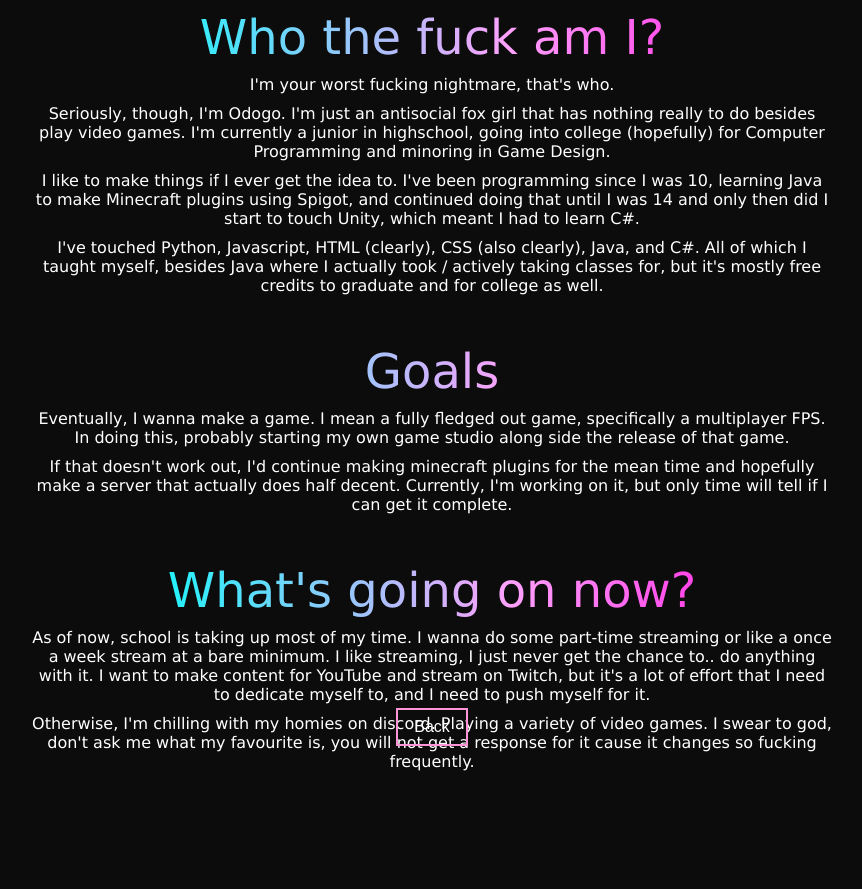
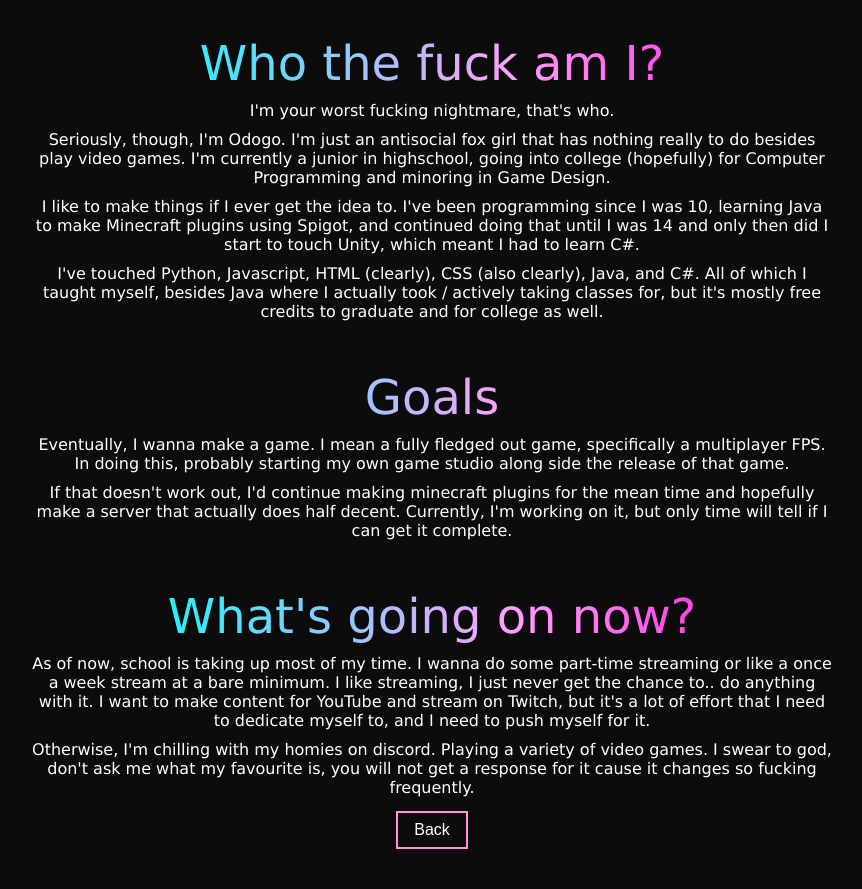
Before and after one commit to Odogo/odogo.lol, a plain HTML site: page about.html in a window 1280 px wide. Shown: the whole page, without its empty margins (208-1070 px from the left). Before the commit the page ends 800 px from the top, so only its background shows below. Drawn offline with Linux system fonts and the light colour scheme.

Commit message:
fixed sizing issue on smaller screens

```diff
--- a/about.html
+++ b/about.html
@@ -21,7 +21,7 @@
     </head>
     <body>
         <div>
-            <div class="center both">
+            <div class="center both" style="max-height: 90%;">
                 <div class="title">Who the fuck am I?</div>
                 <div>I'm your worst fucking nightmare, that's who.</div>
                 <div>
@@ -59,9 +59,8 @@
                     Otherwise, I'm chilling with my homies on discord. Playing a variety of video games. I swear to god, don't ask me what my favourite is, you will
                     not get a response for it cause it changes so fucking frequently.
                 </div>
+                <a href="index.html" style="padding-bottom: 50px;"><button>Back</button></a>
             </div>
         </div>
-
-        <a class="footer" href="index.html" style="padding-bottom: 50px;"><button>Back</button></a>
     </body>
 </html>
```
